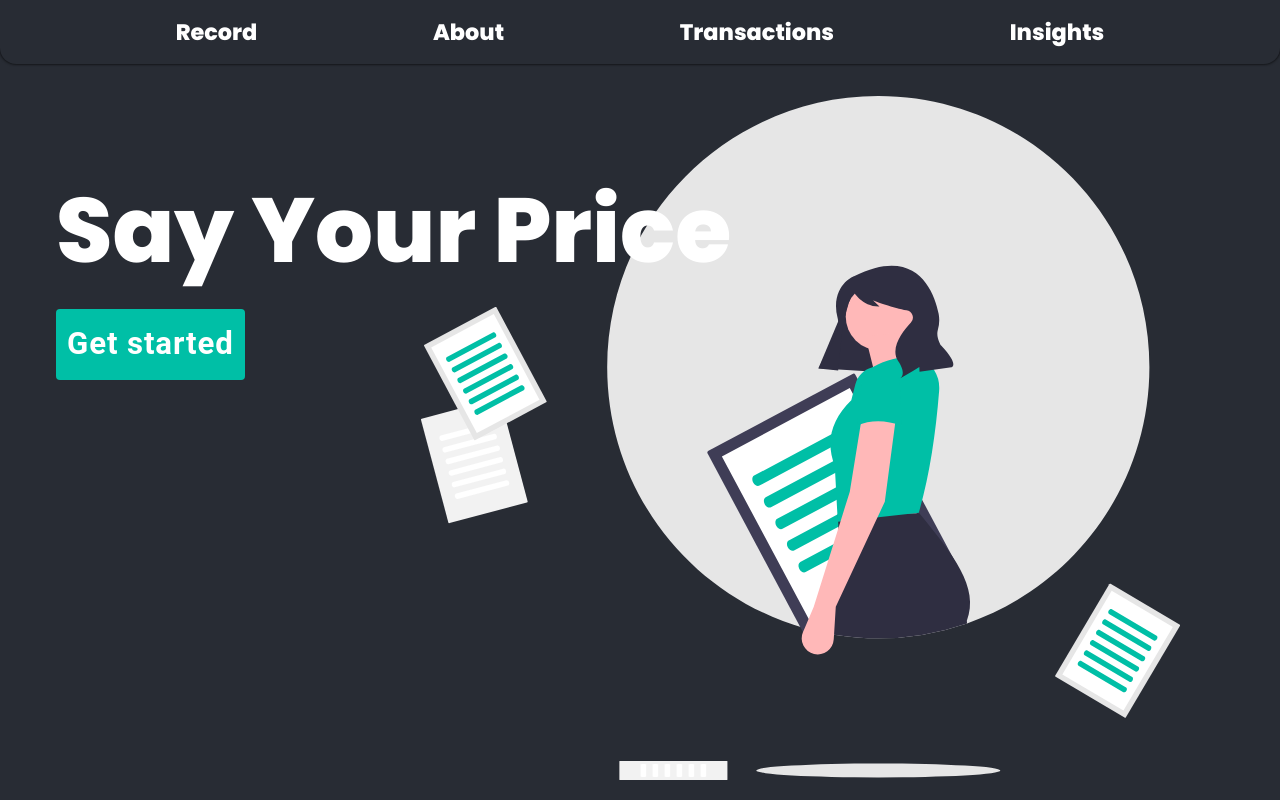
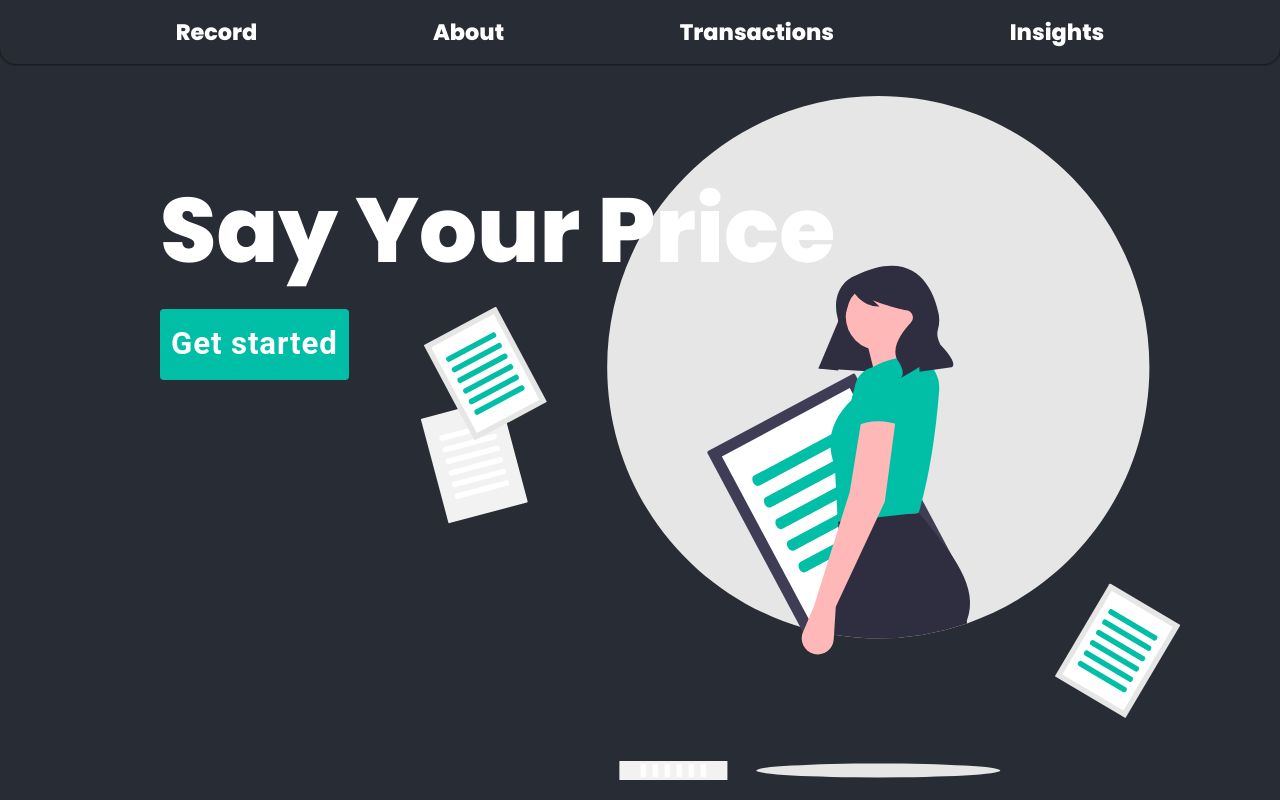
Before and after one commit to when-2-meet-dupe/speech-app, a React (Create React App) app in the folder client/: page / in a window 1280 px wide. Built offline with nearby package versions, Linux system fonts and the light colour scheme.

Commit message:
fix: console error + landing spacing

```diff
--- a/client/src/STT/SpeechToText.js
+++ b/client/src/STT/SpeechToText.js
@@ -120,6 +120,7 @@ function SpeechToText() {
             title="For example, you can say '$100 income business'."
             placement="left"
           >
+            {/* eslint-disable-next-line jsx-a11y/anchor-is-valid */}
             <a>Begin recording your income or expenses.</a>
           </Tooltip>{" "}
           Once you're done, press stop followed by the checkmark button.
--- a/client/src/pages/Landing.js
+++ b/client/src/pages/Landing.js
@@ -14,7 +14,7 @@ const BackgroundImage = styled.div`
 `;
 
 const Container = styled.div`
-  margin-left: 6em;
+  margin-left: 10em;
 `;
 
 const Title = styled.h1`
```
